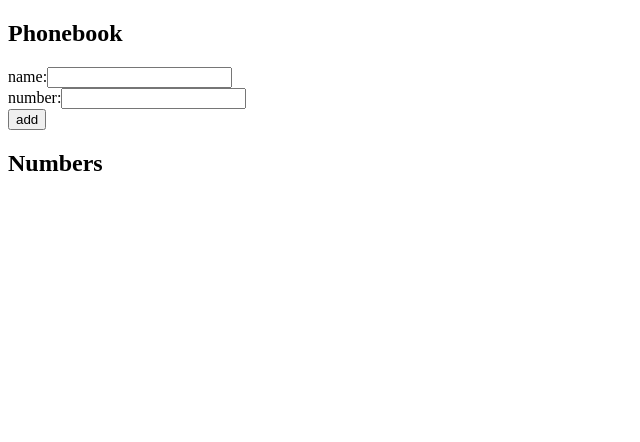
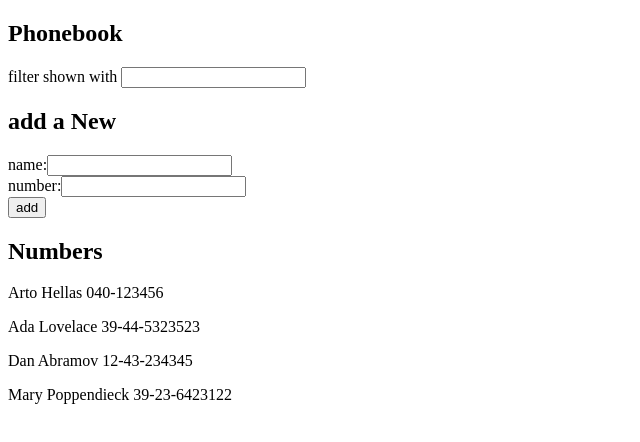
Before and after one commit to morebebop/fso-britton, a React (Create React App) app in the folder part2/phonebook/: page / in a window 1280 px wide. Shown: the top 442 px of the page, without its empty margins (0-640 px from the left). Built offline with nearby package versions, Linux system fonts and the light colour scheme.

Commit message:
Feat: add filter field
Exercise 2.9. This commit adds a filter input field that returns a
filtered search results array in the numbers sections. When the search
input is empty, the full persons array is displayed. Otherwise the
filtered search result list will be returned.

```diff
--- a/part2/phonebook/src/App.js
+++ b/part2/phonebook/src/App.js
@@ -1,11 +1,22 @@
 import { useState } from 'react'
 
 const App = () => {
-  // calling three state consts. persons will handle the list of people in the phone book]
-  // name will handle the names entered in the phonebook. number handles phone numbers
-  const [persons, setPersons] = useState([])
+  // persons state hook holds the array for a persons name and number
+  const [persons, setPersons] = useState([
+    { name: 'Arto Hellas', number: '040-123456', id: 1 },
+    { name: 'Ada Lovelace', number: '39-44-5323523', id: 2 },
+    { name: 'Dan Abramov', number: '12-43-234345', id: 3 },
+    { name: 'Mary Poppendieck', number: '39-23-6423122', id: 4 }
+  ])
+  // newName state hook sets the name for a person in the persons array
   const [newName, setNewName] = useState('')
+  // newNumber state hook sets the number for a person in the persons array
   const [newNumber, setNewNumber] = useState([])
+  // search state hook is defined with a value for what is searched for and a results array for the search results
+  const [search, setSearch] = useState({
+    search: '',
+    results: []
+  })
 
   // addName called on form submission
   const addName = (event) => {
@@ -44,9 +55,34 @@
       setNewNumber(event.target.value)
     }
 
+    // event handler for the search field.
+    const handleSearchChange = (event) => {
+      // updates the search field to whatever has been typed.
+      setSearch({search: event.target.value})
+      // results is assigned the value of the persons array filtered for any person that contains values in the search field.
+      // this searches only for the name field and not the number field.
+      const results = persons.filter(person => {
+        // checks for a value for of the search and returns the persons array if search input is empty.
+        if (event.target.value === "") {
+          return (
+            person
+          )
+        }
+        return (
+          person.name.toLowerCase().includes(event.target.value.toLowerCase())
+        )
+      })
+      setSearch ({
+        search: event.target.value,
+        list: results
+      })
+    }
+
     return (
       <div>
       <h2>Phonebook</h2>
+      filter shown with <input value={search.search} onChange={handleSearchChange} type='search'/>
+      <h2>add a New</h2>
       <form onSubmit={addName}>
         <div>
           name:
@@ -60,8 +96,9 @@
         </div>
       </form>
       <h2>Numbers</h2>
-        {/* takes the persons array and displays it as a p on page */}
-        {persons.map(person => <p key={person.name}>{person.name} {person.number}</p>)}
+      {/* if the search field is empty, then the persons array is display. Otherwise, the search results are displayed */}
+      {search.search === '' ? persons.map(person => <p key={person.name}>{person.name} {person.number}</p>)
+                            : search.list.map(s => <p key={s.name}>{s.name} {s.number}</p>)}
     </div>
   )
 }
```
Lines whose indentation alone changed are shown as unchanged.
